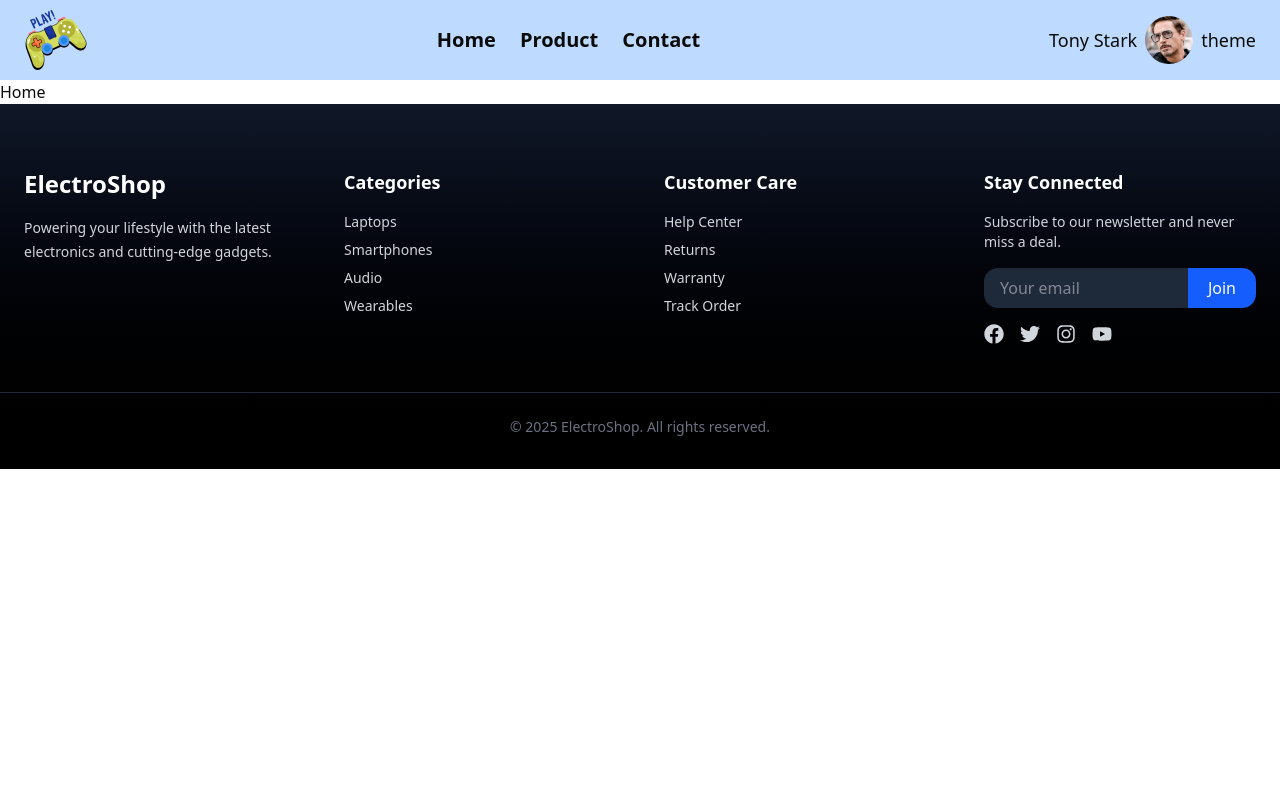
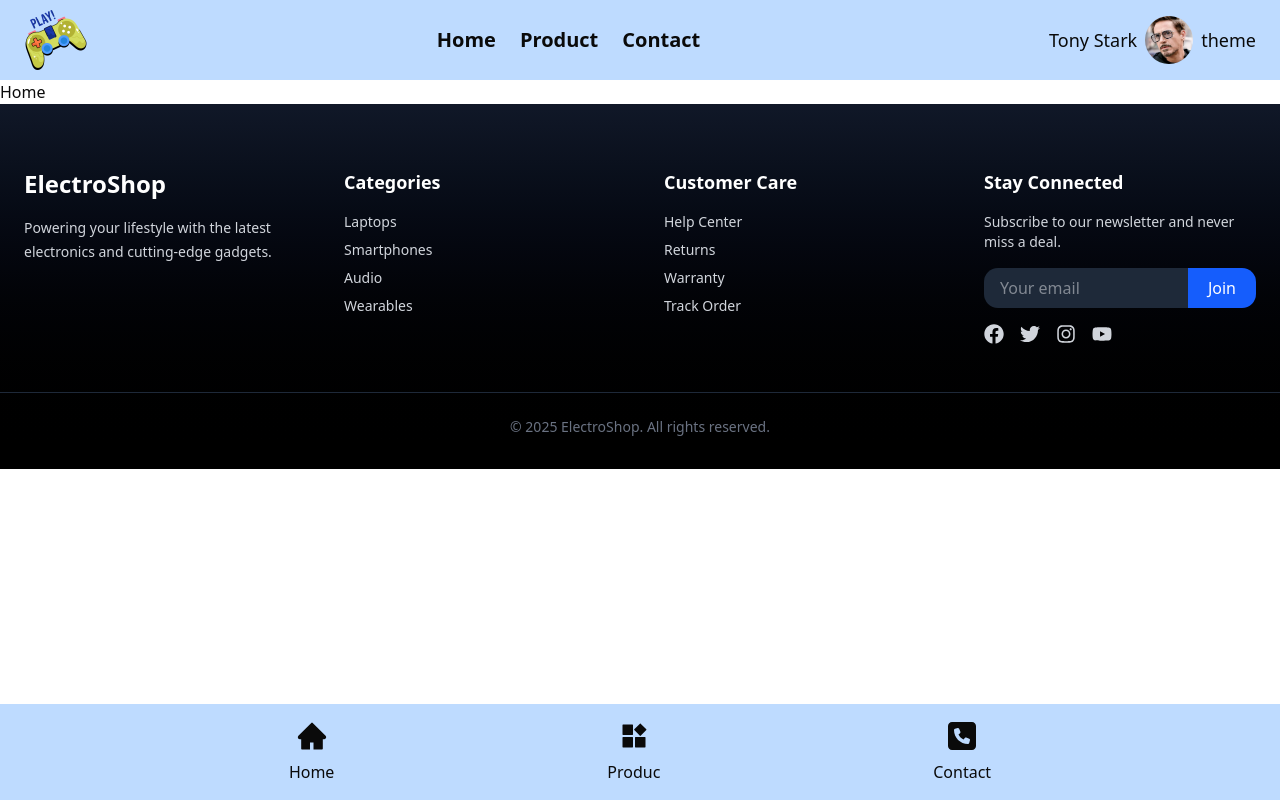
Before and after one commit to ChanVimean/Electronic-Saturday, a React (Vite) app: page / in a window 1280 px wide. Built offline with nearby package versions, Linux system fonts and the light colour scheme.

Commit message:
add bottom bar

```diff
--- a/index.html
+++ b/index.html
@@ -1,4 +1,4 @@
-<!doctype html>
+<!DOCTYPE html>
 <html lang="en">
   <head>
     <meta charset="UTF-8" />
--- a/src/App.jsx
+++ b/src/App.jsx
@@ -1,16 +1,17 @@
-import { Route, Routes } from "react-router-dom"
-import Home from "./pages/Home"
-import Product from "./pages/Product"
-import Contact from "./pages/Contact"
-import Navbar from "./components/Navbar"
-import Footer from "./components/Footer"
+import { Route, Routes } from "react-router-dom";
+import Home from "./pages/Home";
+import Product from "./pages/Product";
+import Contact from "./pages/Contact";
+import Navbar from "./components/Navbar";
+import Footer from "./components/Footer";
+import BottomBar from "./components/BottomBar";
 
 const App = () => {
   return (
     <div>
-
       <nav>
         <Navbar />
+        <BottomBar />
       </nav>
 
       <Routes>
@@ -23,7 +24,7 @@ const App = () => {
         <Footer />
       </footer>
     </div>
-  )
-}
+  );
+};
 
-export default App
+export default App;
--- /dev/null
+++ b/src/components/BottomBar.jsx
@@ -0,0 +1,24 @@
+import { AiFillHome, AiFillProduct } from "react-icons/ai";
+import { FaSquarePhone } from "react-icons/fa6";
+import { Link } from "react-router-dom";
+
+const BottomBar = () => {
+  return (
+    <div className="absolute bottom-0 flex justify-evenly p-4 bg-blue-200 w-full">
+      <div className="flex flex-col items-center space-y-2 font-medium">
+        <AiFillHome size={32} />
+        <Link to="/">Home</Link>
+      </div>
+      <div className="flex flex-col items-center space-y-2 font-medium">
+        <AiFillProduct size={32} />
+        <Link to="/product">Produc</Link>
+      </div>
+      <div className="flex flex-col items-center space-y-2 font-medium">
+        <FaSquarePhone size={32} />
+        <Link to="/contact">Contact</Link>
+      </div>
+    </div>
+  );
+};
+
+export default BottomBar;
```
